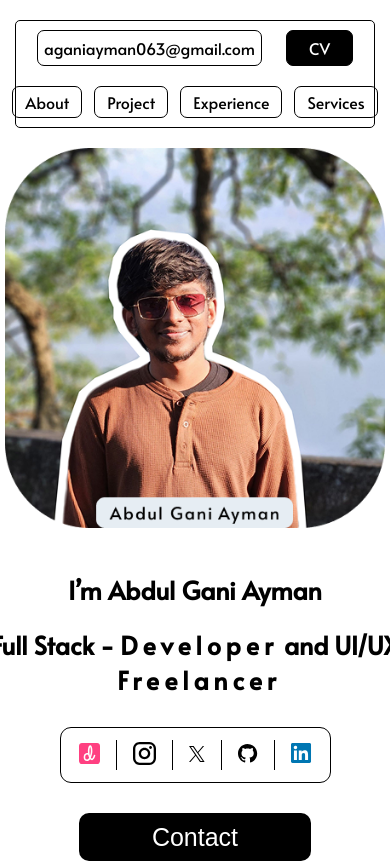
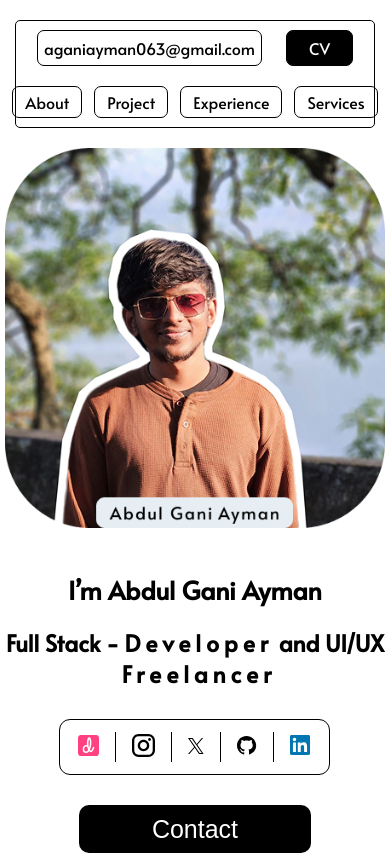
Before and after one commit to mr-ayman/Portfolio, a React (Vite) app: page / in a window 390 px wide. Shown: the top 863 px of the page. Built offline with nearby package versions, Linux system fonts and the light colour scheme.

Commit message:
Optimized for mobile devices

```diff
--- a/src/Components/herosection.css
+++ b/src/Components/herosection.css
@@ -105,12 +105,13 @@ span {
     span {
         letter-spacing: 5px;
     }
-    .hero-right h2 {
-        font-size: 25px;
+    .hero-name {
+        font-size: 25px !important;
     }
     .hero-description1,
     .hero-description2 {
         display: inline;
+        font-size: 23px !important;
     }
     .hero-description2 {
         margin-left: 8px;
```
